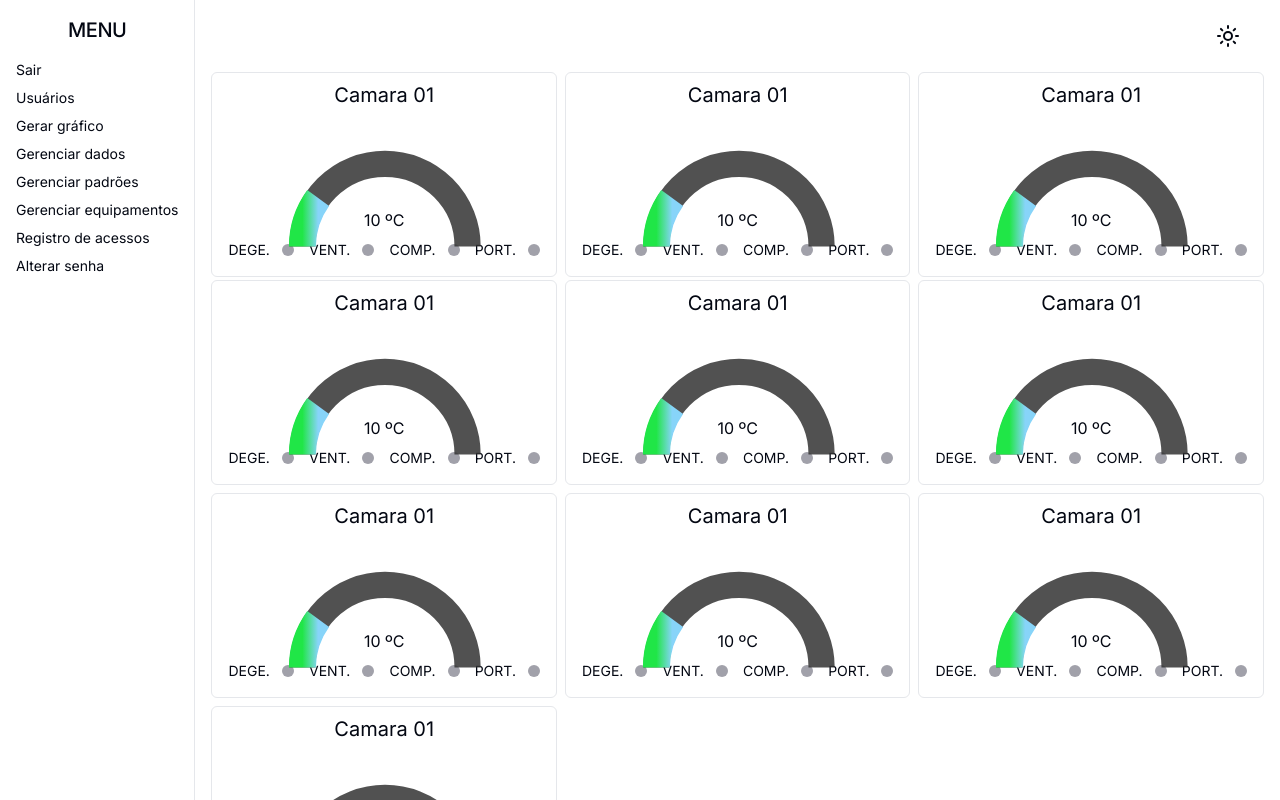
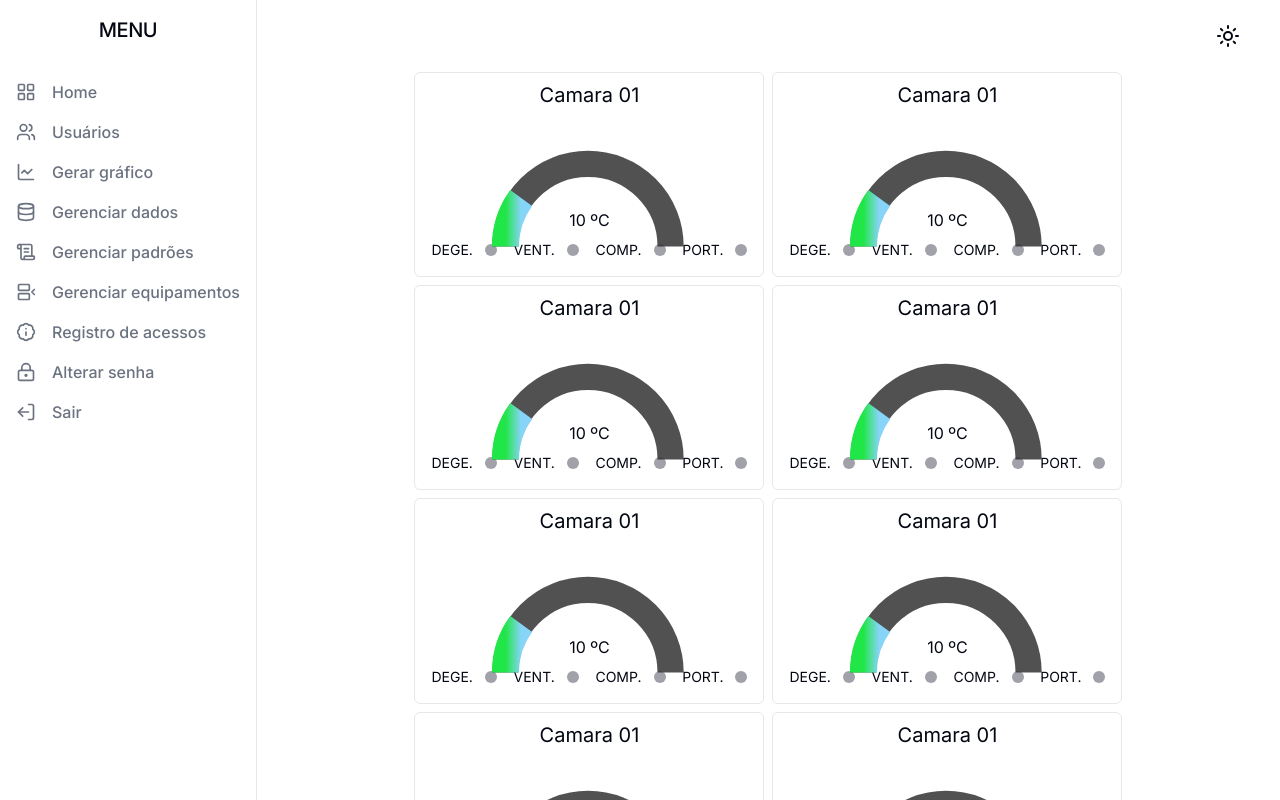
Before and after one commit to Frigosul/termografia, a Next.js app: page / in a window 1280 px wide. Shown: the top 800 px of the page. Built offline with nearby package versions, Linux system fonts and the light colour scheme.

Commit message:
feat: create sidebar

```diff
--- /dev/null
+++ b/src/app/(home)/components/nav-link.tsx
@@ -0,0 +1,29 @@
+"use client"
+import Link, { LinkProps } from "next/link";
+import { usePathname } from "next/navigation";
+import { ReactNode } from "react";
+
+
+interface NavLinkProps extends LinkProps {
+  children: ReactNode;
+}
+
+export function NavLink({ children, href, ...props }: NavLinkProps) {
+  const pathname = usePathname()
+
+  return (
+    <Link
+      data-current={pathname === href}
+      className="data-[current=true]:text-foreground"
+      href={href}
+      {...props}
+
+    >
+      <span className="flex items-center gap-4  font-medium text-muted-foreground hover:text-foreground">
+
+        {children}
+      </span>
+
+    </Link>
+  )
+}
--- /dev/null
+++ b/src/app/(home)/components/sidebar.tsx
@@ -0,0 +1,50 @@
+import { BadgeInfo, BetweenHorizontalEnd, Database, LayoutGrid, LineChart, LockKeyhole, LogOut, ScrollText, Users } from "lucide-react";
+import { NavLink } from "./nav-link";
+
+export function SideBar() {
+
+  return (
+    <aside className="flex flex-col h-screen border-r px-4">
+      <p className="m-4 text-center text-xl uppercase tracking-tight font-medium">Menu</p>
+      <nav className="flex flex-col space-y-4 mt-5">
+
+        <NavLink href="/" >
+          <LayoutGrid size={20} />
+          Home
+        </NavLink>
+        <NavLink href="/auth/users" >
+          <Users size={20} />
+          Usuários
+        </NavLink>
+        <NavLink href="/data/chart" >
+          <LineChart size={20} />
+          Gerar gráfico
+        </NavLink>
+        <NavLink href="/data/managed-data" >
+          <Database size={20} />
+          Gerenciar dados
+        </NavLink>
+        <NavLink href="/data/managed-standards" >
+          <ScrollText size={20} />
+          Gerenciar padrões
+        </NavLink>
+        <NavLink href="/data/managed-equipments" >
+          <BetweenHorizontalEnd size={20} />
+          Gerenciar equipamentos
+        </NavLink>
+        <NavLink href="/data/register-access" >
+          <BadgeInfo size={20} />
+          Registro de acessos
+        </NavLink>
+        <NavLink href="/auth/reset-password" >
+          <LockKeyhole size={20} />
+          Alterar senha
+        </NavLink>
+        <NavLink href="/auth/sign-in" >
+          <LogOut size={20} className="rotate-180" />
+          Sair
+        </NavLink>
+      </nav>
+    </aside>
+  )
+}
--- a/src/app/(home)/components/sidebar/index.tsx
+++ /dev/null
@@ -1,20 +0,0 @@
-
-
-export function SideBar() {
-
-  return (
-    <aside className="flex flex-col h-screen border-r px-4">
-      <p className="m-4 text-center text-xl uppercase tracking-tight font-medium">Menu</p>
-      <nav className="flex flex-col space-y-2">
-        <a className="font-normal text-sm" href="#">Sair</a>
-        <a className="font-normal text-sm" href="#">Usuários</a>
-        <a className="font-normal text-sm" href="#">Gerar gráfico</a>
-        <a className="font-normal text-sm" href="#">Gerenciar dados</a>
-        <a className="font-normal text-sm" href="#">Gerenciar padrões</a>
-        <a className="font-normal text-sm" href="#">Gerenciar equipamentos</a>
-        <a className="font-normal text-sm" href="#">Registro de acessos</a>
-        <a className="font-normal text-sm" href="#">Alterar senha</a>
-      </nav>
-    </aside>
-  )
-}
--- a/src/app/(home)/page.tsx
+++ b/src/app/(home)/page.tsx
@@ -5,9 +5,9 @@ import dynamic from "next/dynamic";
 const TemperatureChart = dynamic(() => import("@/app/(home)/components/temperature-chart"), { ssr: false });
 export default function Home() {
   return (
-    <div className="flex w-screen">
+    <div className="flex items-start">
       <SideBar />
-      <main className="p-4 flex-1 grid grid-cols-home grid-rows-home gap-2  mt-14 items-start">
+      <main className="p-4  grid grid-cols-home flex-1 gap-2  mt-14 items-start justify-center">
         <TemperatureChart />
         <TemperatureChart />
         <TemperatureChart />
@@ -18,6 +18,11 @@ export default function Home() {
         <TemperatureChart />
         <TemperatureChart />
         <TemperatureChart />
+        <TemperatureChart />
+        <TemperatureChart />
+        <TemperatureChart />
+        <TemperatureChart />
+
       </main>
     </div>
   );
--- a/tailwind.config.ts
+++ b/tailwind.config.ts
@@ -71,7 +71,7 @@ const config = {
         sans: ["var(--font-sans)", ...fontFamily.sans],
       },
       gridTemplateColumns: {
-        home: 'repeat(auto-fit, minmax(330px, 1fr))'
+        home: 'repeat(auto-fit, minmax(330px, 350px))'
       },
       gridTemplateRows: {
         home: 'minmax(190px, 200px)'
```
